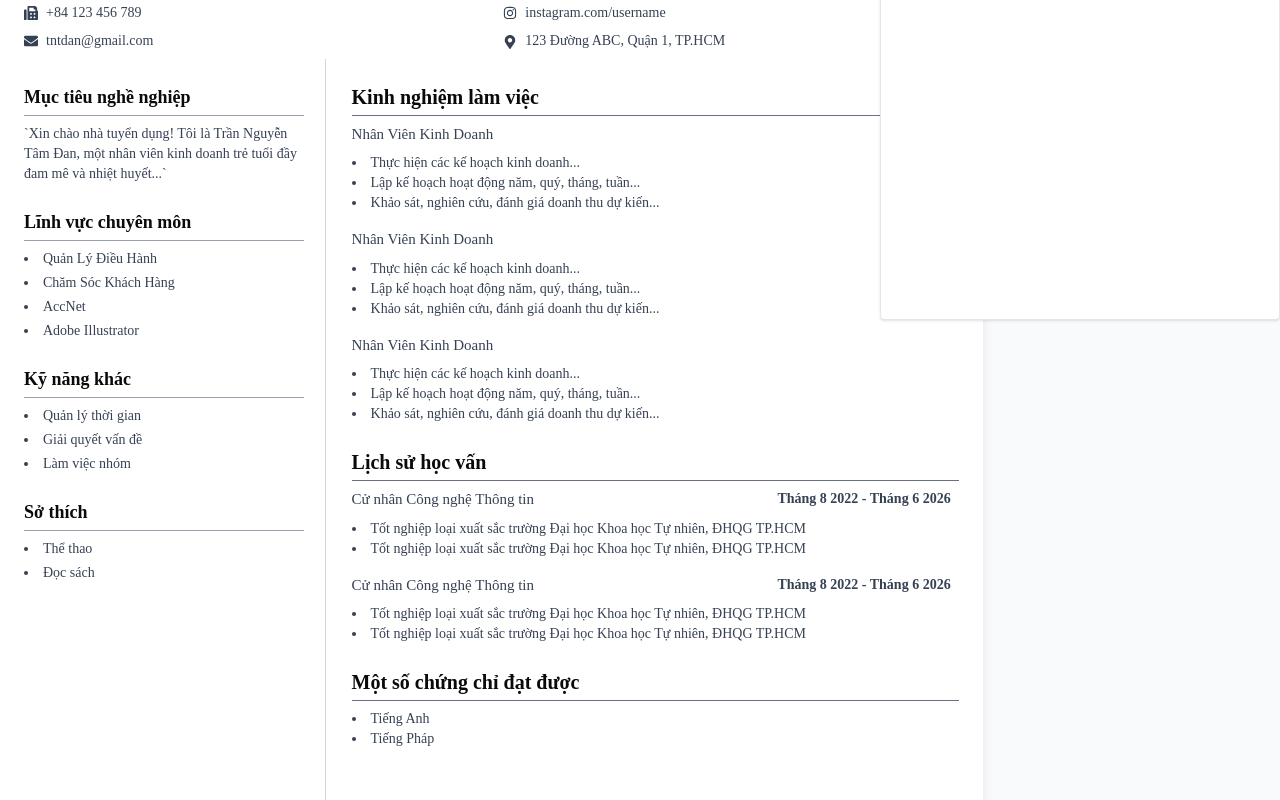
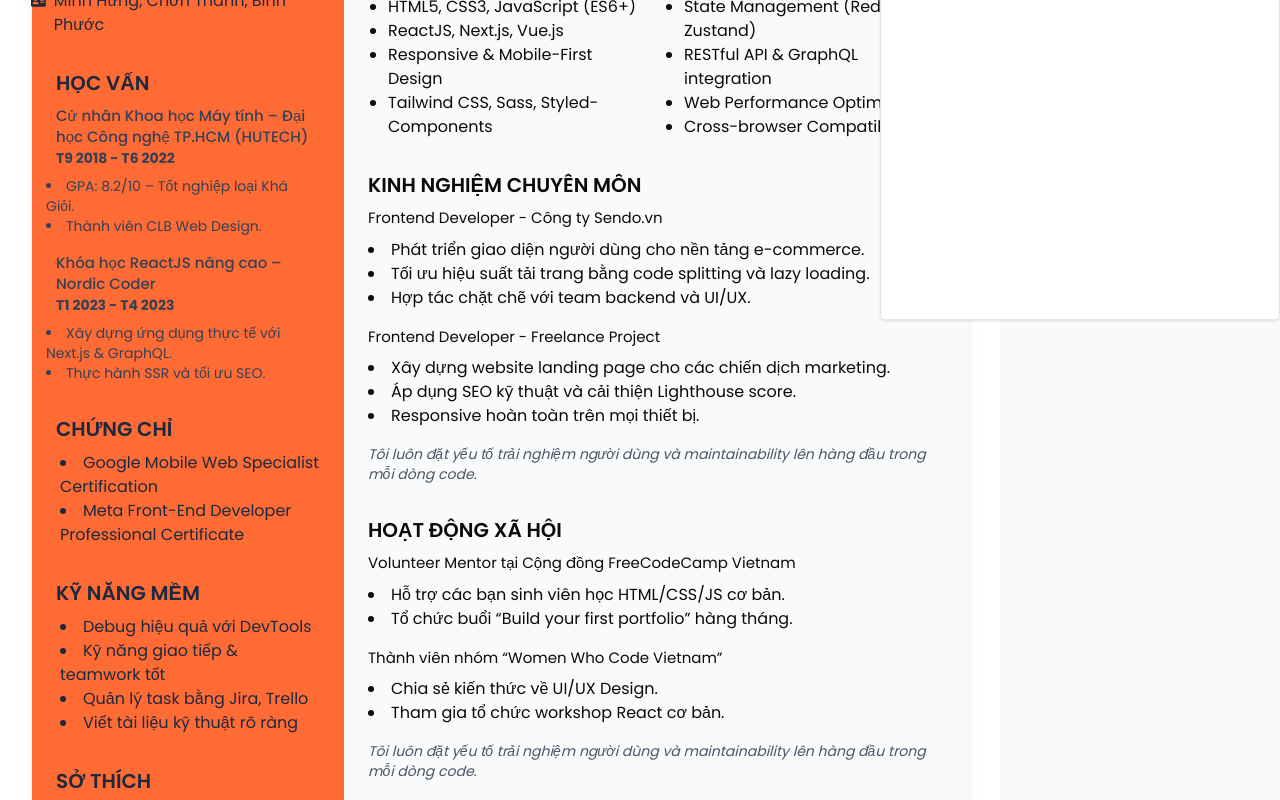
Before and after one commit to penguyn47/CV-BOT-LLM, a React (Vite) app: page /cveditor in a window 1280 px wide. Shown: the part 480-1280 px from the top of the page. Built offline with nearby package versions, Linux system fonts and the light colour scheme.

Commit message:
Update cv-editor.tsx

```diff
--- a/src/pages/cv-editor.tsx
+++ b/src/pages/cv-editor.tsx
@@ -24,6 +24,8 @@ import RightSidebar from '@/components/RightSidebar'
 import LeftSidebar from '@/components/LeftSidebar'
 import html2canvas from 'html2canvas-pro'
 import { jsPDF } from 'jspdf'
+import dataRef from '../../db/ref.json'
+import dataProfile from '../../db/profile.json'
 
 export default function CVBuilder() {
 	const [selectedFont, setSelectedFont] = useState('Be Vietnam')
@@ -33,114 +35,142 @@ export default function CVBuilder() {
 	const [activeContent, setActiveContent] = useState<string | null>(null)
 	const [isPreviewMode, setIsPreviewMode] = useState(false)
 	const [selectedColor, setSelectedColor] = useState('#FF6B35')
+	const [selectedRef, setSelectedRef] = useState('fe')
+	const [selectedImage, setSelectedImage] = useState(3)
+	const selectedJob = dataRef.find((ref) => ref.code === selectedRef)
+	const templates = [CVTemplate, CVTemplate2, CVTemplate3, CVTemplate4, CVTemplate5]
+	const SelectedTemplate = templates[selectedImage]
 	const [cvData, setCvData] = useState({
-		name: 'Trần Nguyễn Tâm Đan',
-		subtitle: 'Nhân Viên Kinh Doanh',
+		name: dataProfile.profile.name,
+		subtitle: dataProfile.target_job.position,
 		photoUrl: 'https://img6.thuthuatphanmem.vn/uploads/2022/11/18/anh-avatar-don-gian-cho-nu_081757692.jpg',
 		contact: {
 			sex: 'Nam',
-			phone: '0321456987',
-			email: 'tntdan@gmail.com',
-			birthday: '16/10/1998',
-			location: 'Hà Nội',
-			website: '', // thêm: đề phòng có trường website
-			linkedin: '', // thêm: ví dụ bạn mở rộng sau này
+			phone: dataProfile.profile.phone,
+			email: dataProfile.profile.email,
+			birthday: '16/10/2003',
+			location: dataProfile.profile.address,
+			website: '',
+			linkedin: '',
 		},
 		objective: {
 			title: 'Mục tiêu nghề nghiệp',
-			content:
-				'`Xin chào nhà tuyển dụng! Tôi là Trần Nguyễn Tâm Đan, một nhân viên kinh doanh trẻ tuổi đầy đam mê và nhiệt huyết...`',
+			content: selectedJob?.objective.content,
+		},
+
+		expertise: {
+			title: 'Lĩnh vực chuyên môn',
+			items: selectedJob?.expertise.items,
+		},
+
+		otherSkills: {
+			title: 'Kỹ năng khác',
+			items: selectedJob?.otherSkills.items,
+		},
+
+		hobbies: {
+			title: 'Sở thích',
+			items: selectedJob?.hobbies.items,
+		},
+
+		references: {
+			title: 'Người tham chiếu',
+			name: selectedJob?.references.name,
+			address: selectedJob?.references.address,
+			phone: selectedJob?.references.phone,
+			email: selectedJob?.references.email,
+		},
+
+		experiences: [
+			{
+				title: 'Kinh nghiệm làm việc',
+				summary: selectedJob?.experiences?.[0]?.summary,
+				items: selectedJob?.experiences?.[0]?.items,
+				additionalNote: selectedJob?.experiences?.[0]?.additionalNote,
+			},
+		],
+
+		education: {
+			title: 'Lịch sử học vấn',
+			items: selectedJob?.education.items,
+		},
+
+		publicActivity: {
+			title: 'Hoạt động xã hội',
+			items: selectedJob?.publicActivity.items,
+		},
+
+		certificates: {
+			items: selectedJob?.certificates.items,
+		},
+	})
+	useEffect(() => {
+		if (!selectedJob) {
+			console.log(selectedJob)
+			return
+		}
+
+		setCvData({
+			name: dataProfile.profile.name,
+			subtitle: dataProfile.target_job.position,
+			photoUrl: 'https://img6.thuthuatphanmem.vn/uploads/2022/11/18/anh-avatar-don-gian-cho-nu_081757692.jpg',
+			contact: {
+				sex: 'Nam',
+				phone: dataProfile.profile.phone,
+				email: dataProfile.profile.email,
+				birthday: '16/10/2003',
+				location: dataProfile.profile.address,
+				website: '',
+				linkedin: '',
+			},
+			objective: {
+				title: 'Mục tiêu nghề nghiệp',
+				content: selectedJob.objective.content,
 			},
 			expertise: {
 				title: 'Lĩnh vực chuyên môn',
-			items: ['Quản Lý Điều Hành', 'Chăm Sóc Khách Hàng', 'AccNet', 'Adobe Illustrator'],
+				items: selectedJob.expertise.items,
 			},
-		otherSkills: { title: 'Kỹ năng khác', items: ['Quản lý thời gian', 'Giải quyết vấn đề', 'Làm việc nhóm'] },
-		hobbies: { title: 'Sở thích', items: ['Thể thao', 'Đọc sách'] },
+			otherSkills: {
+				title: 'Kỹ năng khác',
+				items: selectedJob.otherSkills.items,
+			},
+			hobbies: {
+				title: 'Sở thích',
+				items: selectedJob.hobbies.items,
+			},
 			references: {
 				title: 'Người tham chiếu',
-			name: 'Trần Lê Nguyễn Vũ',
-			address: 'Trưởng khoa CNTT - Đại học ...',
-			phone: '0123456789',
-			email: 'abc@gmail.com',
+				name: selectedJob.references.name,
+				address: selectedJob.references.address,
+				phone: selectedJob.references.phone,
+				email: selectedJob.references.email,
 			},
 			experiences: [
 				{
 					title: 'Kinh nghiệm làm việc',
-				summary: 'Đây là tóm tắt kinh nghiệm làm việc',
-				items: [
-					{
-						position: 'Nhân Viên Kinh Doanh',
-						duties: [
-							'Thực hiện các kế hoạch kinh doanh...',
-							'Lập kế hoạch hoạt động năm, quý, tháng, tuần...',
-							'Khảo sát, nghiên cứu, đánh giá doanh thu dự kiến...',
-						],
-					},
-					{
-						position: 'Nhân Viên Kinh Doanh',
-						duties: [
-							'Thực hiện các kế hoạch kinh doanh...',
-							'Lập kế hoạch hoạt động năm, quý, tháng, tuần...',
-							'Khảo sát, nghiên cứu, đánh giá doanh thu dự kiến...',
-						],
-					},
-					{
-						position: 'Nhân Viên Kinh Doanh',
-						duties: [
-							'Thực hiện các kế hoạch kinh doanh...',
-							'Lập kế hoạch hoạt động năm, quý, tháng, tuần...',
-							'Khảo sát, nghiên cứu, đánh giá doanh thu dự kiến...',
-						],
-					},
-				],
-				additionalNote: 'Đây là chú thích kinh nghiệm làm việc',
+					summary: selectedJob.experiences?.[0]?.summary,
+					items: selectedJob.experiences?.[0]?.items,
+					additionalNote: selectedJob.experiences?.[0]?.additionalNote,
 				},
 			],
 			education: {
 				title: 'Lịch sử học vấn',
-			items: [
-				{
-					name: 'Cử nhân Công nghệ Thông tin',
-					period: 'Tháng 8 2022 - Tháng 6 2026',
-					description: [
-						'Tốt nghiệp loại xuất sắc trường Đại học Khoa học Tự nhiên, ĐHQG TP.HCM',
-						'Tốt nghiệp loại xuất sắc trường Đại học Khoa học Tự nhiên, ĐHQG TP.HCM',
-					],
-				},
-				{
-					name: 'Cử nhân Công nghệ Thông tin',
-					period: 'Tháng 8 2022 - Tháng 6 2026',
-					description: [
-						'Tốt nghiệp loại xuất sắc trường Đại học Khoa học Tự nhiên, ĐHQG TP.HCM',
-						'Tốt nghiệp loại xuất sắc trường Đại học Khoa học Tự nhiên, ĐHQG TP.HCM',
-					],
-				},
-			],
+				items: selectedJob.education.items,
 			},
 			publicActivity: {
-			title: 'Lịch sử học vấn',
-			items: [
-				{
-					name: 'Cử nhân Công nghệ Thông tin',
-					period: 'Tháng 8 2022 - Tháng 6 2026',
-					description: [
-						'Tốt nghiệp loại xuất sắc trường Đại học Khoa học Tự nhiên, ĐHQG TP.HCM',
-						'Tốt nghiệp loại xuất sắc trường Đại học Khoa học Tự nhiên, ĐHQG TP.HCM',
-					],
+				title: 'Hoạt động xã hội',
+				items: selectedJob.publicActivity.items,
 			},
-				{
-					name: 'Cử nhân Công nghệ Thông tin',
-					period: 'Tháng 8 2022 - Tháng 6 2026',
-					description: [
-						'Tốt nghiệp loại xuất sắc trường Đại học Khoa học Tự nhiên, ĐHQG TP.HCM',
-						'Tốt nghiệp loại xuất sắc trường Đại học Khoa học Tự nhiên, ĐHQG TP.HCM',
-					],
+			certificates: {
+				items: selectedJob.certificates.items,
 			},
-			],
-		},
-		certificates: { items: ['Tiếng Anh', 'Tiếng Pháp'] },
 		})
+	}, [selectedRef])
+
+	// useEffect(() => {
+	// 	console.log('selectedRef changed:', selectedRef)
+	// }, [selectedRef])
 
 	const editorRef = useRef<HTMLDivElement>(null)
 	const cvTemplateRef = useRef<HTMLDivElement>(null)
@@ -149,7 +179,7 @@ export default function CVBuilder() {
 		{ id: 'color', label: 'Đổi màu CV', icon: '🎨', contentType: 'color' },
 		{ id: 'template', label: 'Đổi mẫu CV', icon: '📄', contentType: 'template', active: true },
 		{ id: 'language', label: 'Đổi ngôn ngữ CV', icon: '🌐', contentType: 'language', highlight: true },
-		{ id: 'reference', label: 'CV tham khảo', icon: '📋', contentType: null },
+		{ id: 'reference', label: 'CV tham khảo', icon: '📋', contentType: 'reference' },
 		{ id: 'preview', label: 'Xem trước', icon: '👁️', contentType: null },
 		{ id: 'save', label: 'Lưu CV', icon: '💾', contentType: null },
 		{ id: 'download', label: 'Tải xuống', icon: '⬇️', contentType: null },
@@ -375,6 +405,14 @@ export default function CVBuilder() {
 		setSelectedColor(color)
 	}
 
+	const handleRefChange = (ref: string) => {
+		setSelectedRef(ref)
+	}
+
+	const handleImageChange = (id: number) => {
+		setSelectedImage(id)
+	}
+
 	const handleContentChange = (key: string, value: any) => {
 		try {
 			if (key && value !== undefined && value !== null) {
@@ -520,63 +558,14 @@ export default function CVBuilder() {
 
 	// Chọn template dựa trên selectedLayout
 	const renderTemplate = () => {
-		switch (selectedLayout) {
-			case 'CVTemplate5':
 		return (
-					<CVTemplate5
+			<SelectedTemplate
 				data={cvData}
 				onContentChange={handleContentChange}
 				selectedFont={selectedFont}
 				selectedColor={selectedColor}
 			/>
 		)
-			case 'CVTemplate4':
-				return (
-					<CVTemplate4
-						data={cvData}
-						onContentChange={handleContentChange}
-						selectedFont={selectedFont}
-						selectedColor={selectedColor}
-					/>
-				)
-			case 'CVTemplate3':
-				return (
-					<CVTemplate3
-						data={cvData}
-						onContentChange={handleContentChange}
-						selectedFont={selectedFont}
-						selectedColor={selectedColor}
-					/>
-				)
-			case 'CVTemplate2':
-				return (
-					<CVTemplate2
-						data={cvData}
-						onContentChange={handleContentChange}
-						selectedFont={selectedFont}
-						selectedColor={selectedColor}
-					/>
-				)
-			case 'CVTemplate1':
-				return (
-					<CVTemplate
-						data={cvData}
-						onContentChange={handleContentChange}
-						selectedFont={selectedFont}
-						selectedColor={selectedColor}
-					/>
-				)
-
-			default:
-				return (
-					<CVTemplate2
-						data={cvData}
-						onContentChange={handleContentChange}
-						selectedFont={selectedFont}
-						selectedColor={selectedColor}
-					/>
-				)
-		}
 	}
 
 	return (
@@ -753,6 +742,10 @@ export default function CVBuilder() {
 								handleNavClick={handleNavClick}
 								selectedColor={selectedColor}
 								onColorChange={handleColorChange}
+								selectedRef={selectedRef}
+								onRefChange={handleRefChange}
+								selectedImage={selectedImage}
+								onImageChange={handleImageChange}
 							/>
 						</div>
 					)}
@@ -787,6 +780,13 @@ export default function CVBuilder() {
 					)}
 				</div>
 			)}
+			<button
+				onClick={() => {
+					console.log(selectedImage)
+				}}
+			>
+				Hello
+			</button>
 		</div>
 	)
 }
```
Lines whose indentation alone changed are shown as unchanged.
